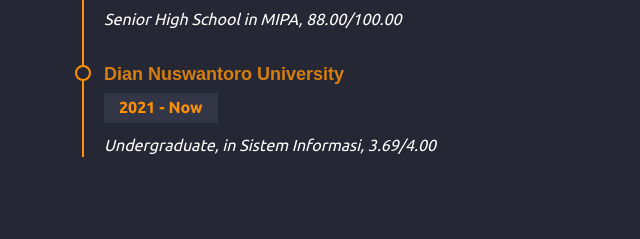
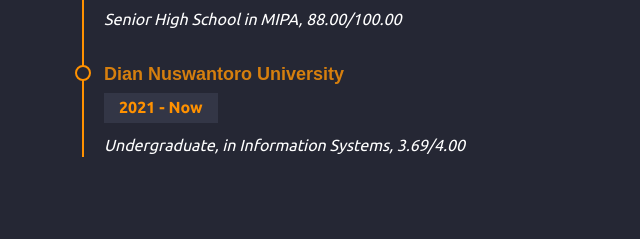
Before and after one commit to aufazamzamramadhani/aufazamzamramadhani, a plain HTML site: page index.html in a window 1280 px wide. Shown: the part 1761-2000 px from the top of the page, 0-640 px from the left. Drawn offline with nearby package versions, Linux system fonts and the light colour scheme; a script that the page names is missing.

Commit message:
Updated terbaru

```diff
--- a/index.html
+++ b/index.html
@@ -244,7 +244,7 @@
                 <div class="education-item">
                   <h4>Dian Nuswantoro University</h4>
                   <h5>2021 - Now</h5>
-                  <p><em>Undergraduate, in Sistem Informasi, 3.69/4.00</em></p>
+                  <p><em>Undergraduate, in Information Systems, 3.69/4.00</em></p>
                 </div>
               </div>
             </div>
```
